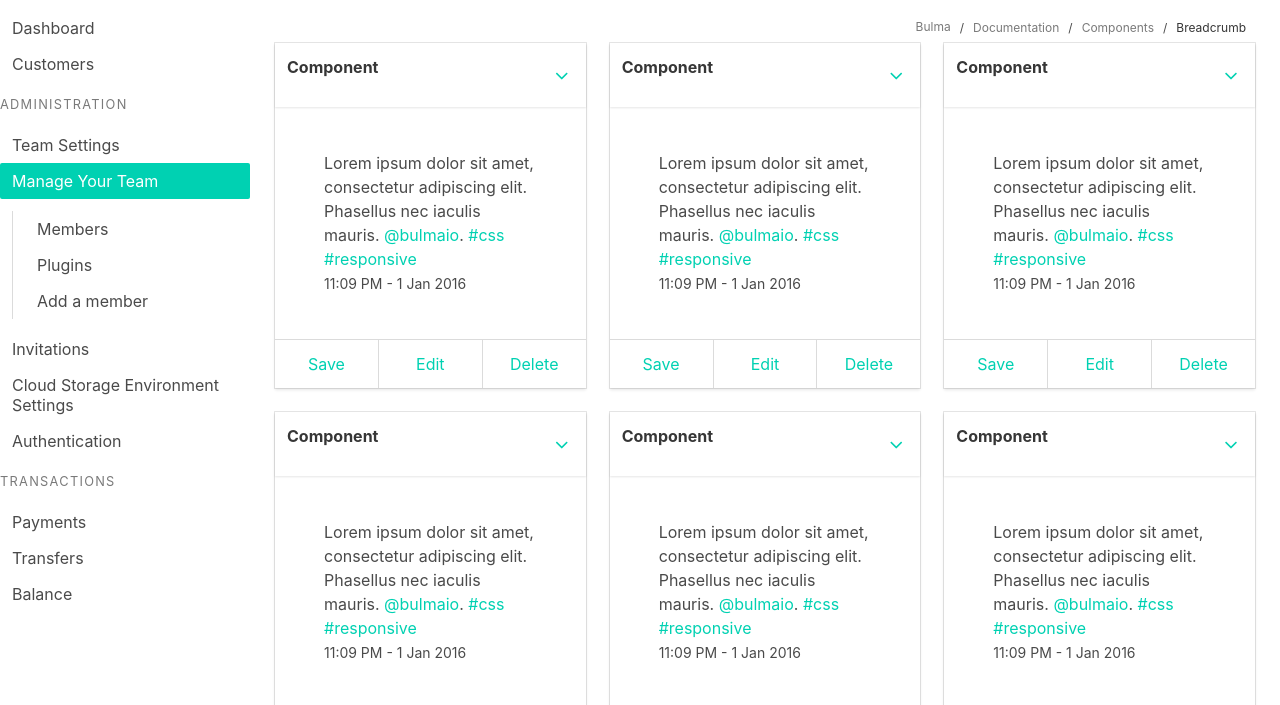
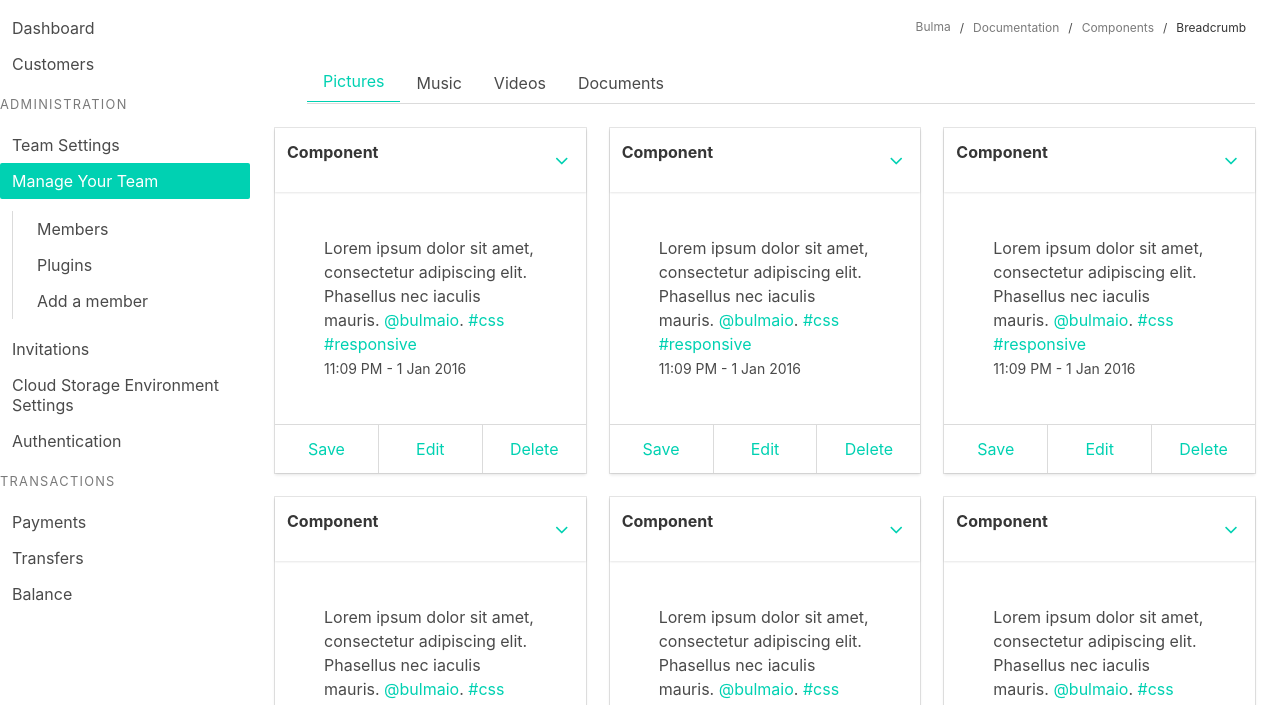
Before and after one commit to omiologic/capsule9, a website: page index.html in a window 1280 px wide. Shown: the part 74-779 px from the top of the page. Drawn offline with Linux system fonts and the light colour scheme.

Commit message:
install script

```diff
--- a/index.html
+++ b/index.html
@@ -235,6 +235,14 @@
 
                     <!-- Starts Router Outlet -->
                     <div>
+                        <div class="tabs">
+                            <ul>
+                                <li class="is-active"><a>Pictures</a></li>
+                                <li><a>Music</a></li>
+                                <li><a>Videos</a></li>
+                                <li><a>Documents</a></li>
+                            </ul>
+                        </div>
                         <div class="columns is-multiline">
                             <div class="column is-4-desktop is-6-tablet is-12-mobile">
                                 <div class="card">
```
Also changed, not shown: README.md.
